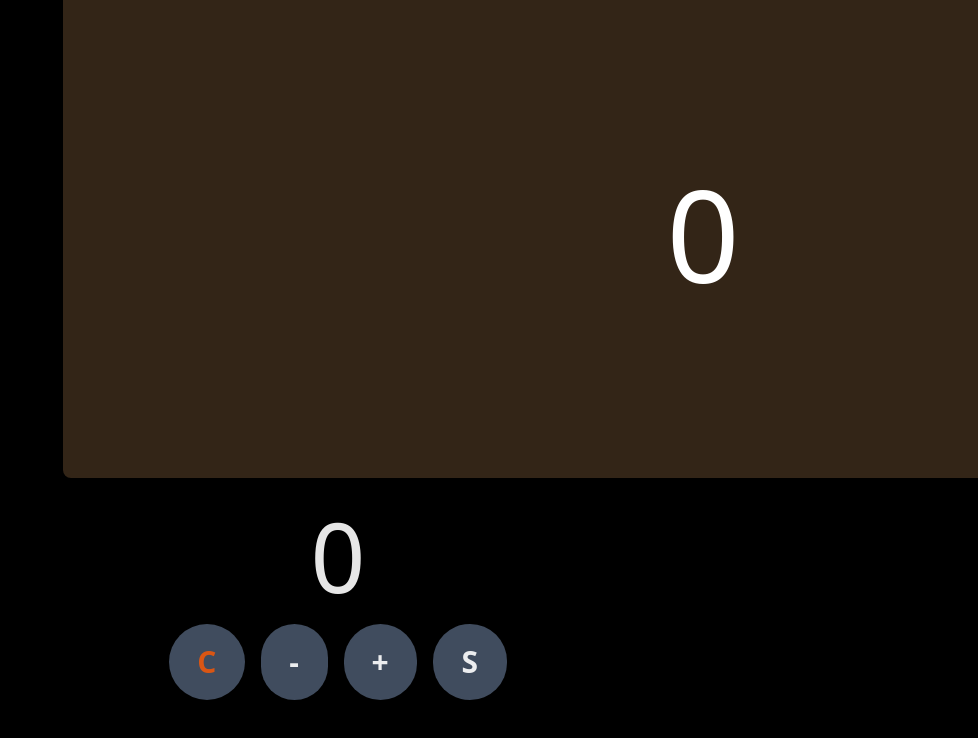
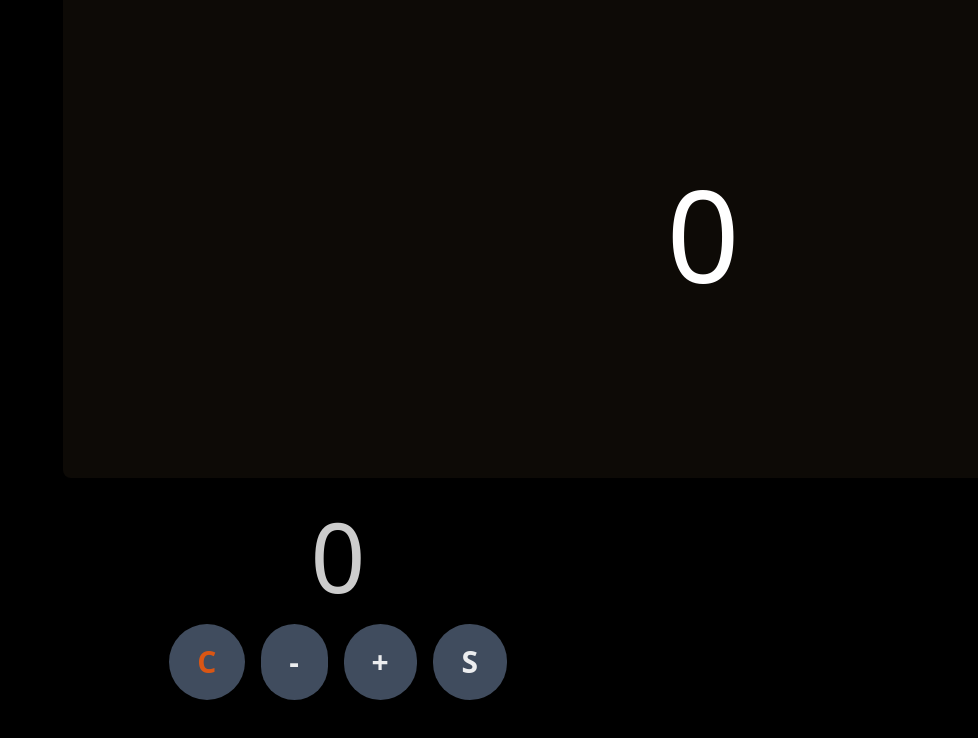
Before and after one commit to SundayLogic/DragThisBox, a Next.js app: page / in a window 1280 px wide. Shown: the top 738 px of the page, without its empty margins (302-1280 px from the left). Built offline with nearby package versions, Linux system fonts and the light colour scheme.

Commit message:
Making basic slidder 1.3

```diff
--- a/components/atoms/Buttons/BtnTest.tsx
+++ b/components/atoms/Buttons/BtnTest.tsx
@@ -13,13 +13,14 @@ const BtnTest = () => {
     <div className="p-5 mb-20 text-flex text-white/90 flex-col space-y-5">
       <motion.h1
       animate={{
+        y:isSlidder ? [0,10] : 0,
         opacity: isSlidder ? [100,0] : [0,100]
       }}
       transition={{
         duration: 0.15,
         ease: "easeInOut"
       }}
-      className="text-center text-8xl tabular-nums font-extralight"
+      className="text-center text-8xl tabular-nums font-extralight text-white/80"
       >{count}</motion.h1>
       <div className="flex space-x-4">
         <div className="text-orange-600/90 flex-wrap flex ">
--- a/components/organisms/Slidder.tsx
+++ b/components/organisms/Slidder.tsx
@@ -8,7 +8,7 @@ const Slidder = () => {
   return (
 
     <motion.div
-      className="bg-orange-300/20 flex-1 w-[100vw] flex items-center justify-center overflow-hidden rounded-lg"
+      className="bg-orange-300/5 flex-1 w-[100vw] flex items-center justify-center overflow-hidden rounded-lg"
       initial={{
         x: 365,
         y: -10
```
